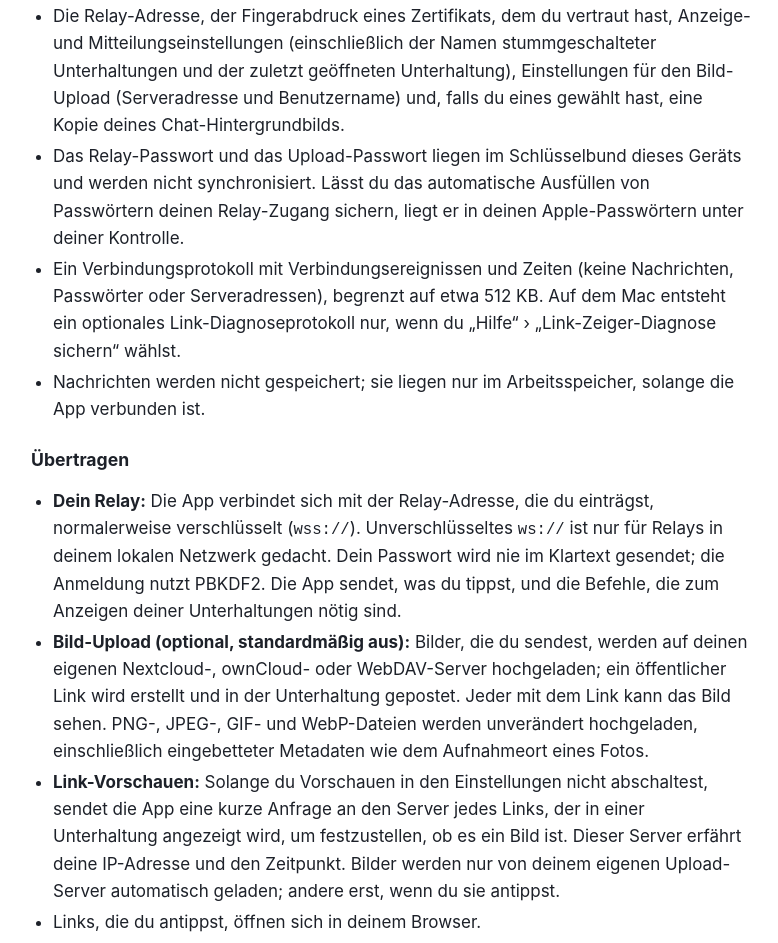
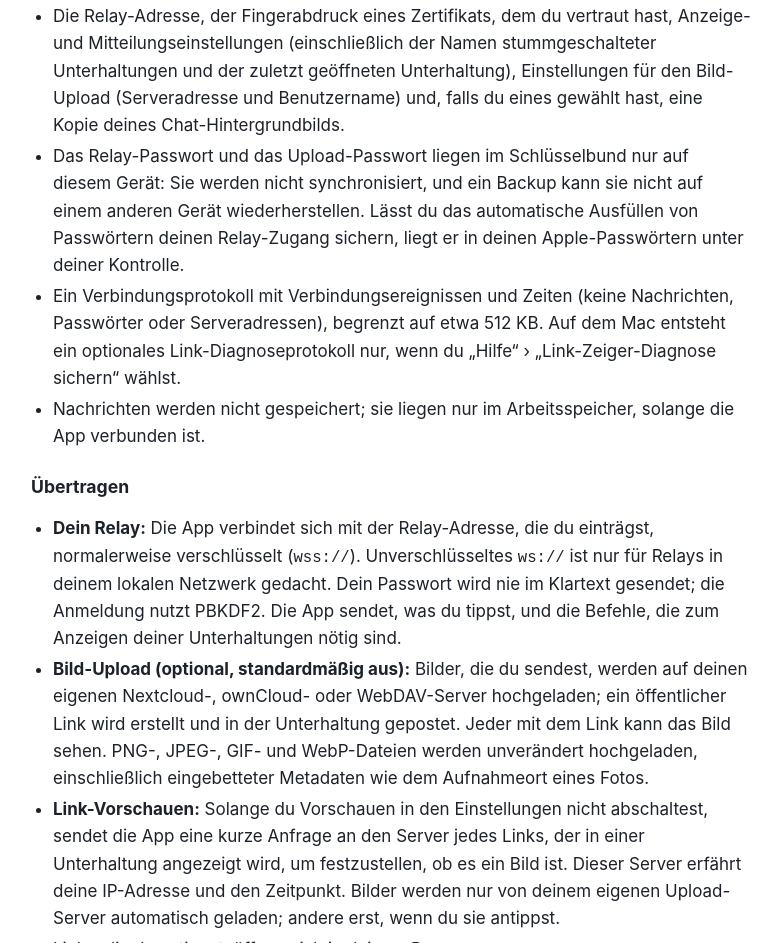
Before and after one commit to bagrupe/bagrupe.github.io, a plain HTML site: page de/privacy.html in a window 1280 px wide. Shown: the part 6907-7850 px from the top of the page, without its empty margins (249-1027 px from the left). Drawn offline with Linux system fonts and the light colour scheme.

Commit message:
WeeRelay privacy: passwords are bound to the device, backups included
WeeRelay 0.21.1 keeps the relay and upload passwords in the data protection
keychain on macOS too (WR-18), so no backup can restore them on another
device. Earlier Mac versions used the login keychain, which is why the policy
made no backup claim. Updated in en and de together; date already current.

Co-Authored-By: Claude Opus 5.5 <noreply@anthropic.com>

```diff
--- a/de/privacy.html
+++ b/de/privacy.html
@@ -150,7 +150,7 @@ E-Mail: <a href="mailto:bgrupe@gmail.com">bgrupe@gmail.com</a></p>
 <h3>Auf deinem Gerät gespeichert</h3>
 <ul>
 <li>Die Relay-Adresse, der Fingerabdruck eines Zertifikats, dem du vertraut hast, Anzeige- und Mitteilungseinstellungen (einschließlich der Namen stummgeschalteter Unterhaltungen und der zuletzt geöffneten Unterhaltung), Einstellungen für den Bild-Upload (Serveradresse und Benutzername) und, falls du eines gewählt hast, eine Kopie deines Chat-Hintergrundbilds.</li>
-<li>Das Relay-Passwort und das Upload-Passwort liegen im Schlüsselbund dieses Geräts und werden nicht synchronisiert. Lässt du das automatische Ausfüllen von Passwörtern deinen Relay-Zugang sichern, liegt er in deinen Apple-Passwörtern unter deiner Kontrolle.</li>
+<li>Das Relay-Passwort und das Upload-Passwort liegen im Schlüsselbund nur auf diesem Gerät: Sie werden nicht synchronisiert, und ein Backup kann sie nicht auf einem anderen Gerät wiederherstellen. Lässt du das automatische Ausfüllen von Passwörtern deinen Relay-Zugang sichern, liegt er in deinen Apple-Passwörtern unter deiner Kontrolle.</li>
 <li>Ein Verbindungsprotokoll mit Verbindungsereignissen und Zeiten (keine Nachrichten, Passwörter oder Serveradressen), begrenzt auf etwa 512 KB. Auf dem Mac entsteht ein optionales Link-Diagnoseprotokoll nur, wenn du „Hilfe“ › „Link-Zeiger-Diagnose sichern“ wählst.</li>
 <li>Nachrichten werden nicht gespeichert; sie liegen nur im Arbeitsspeicher, solange die App verbunden ist.</li>
 </ul>
```
Also changed, not shown: en/privacy.html (+1 -1 lines).
